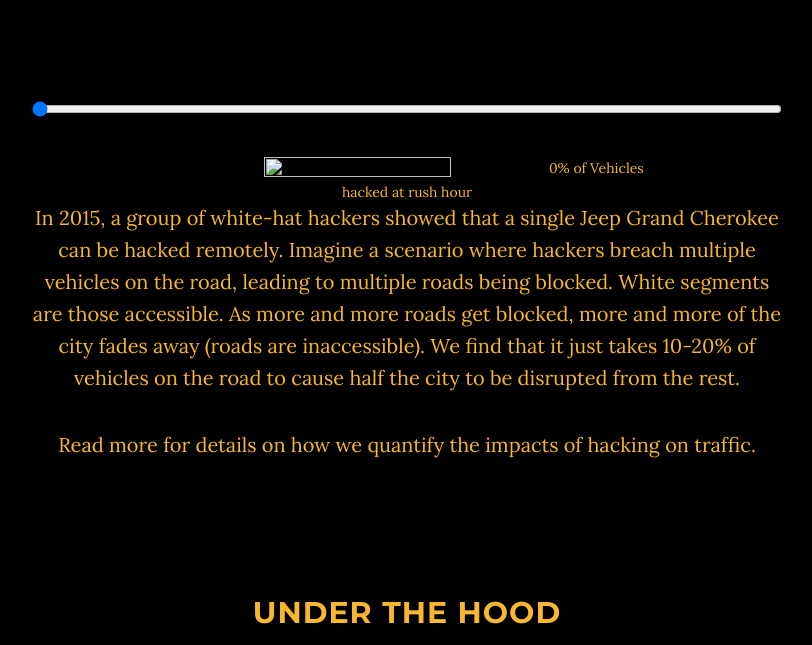
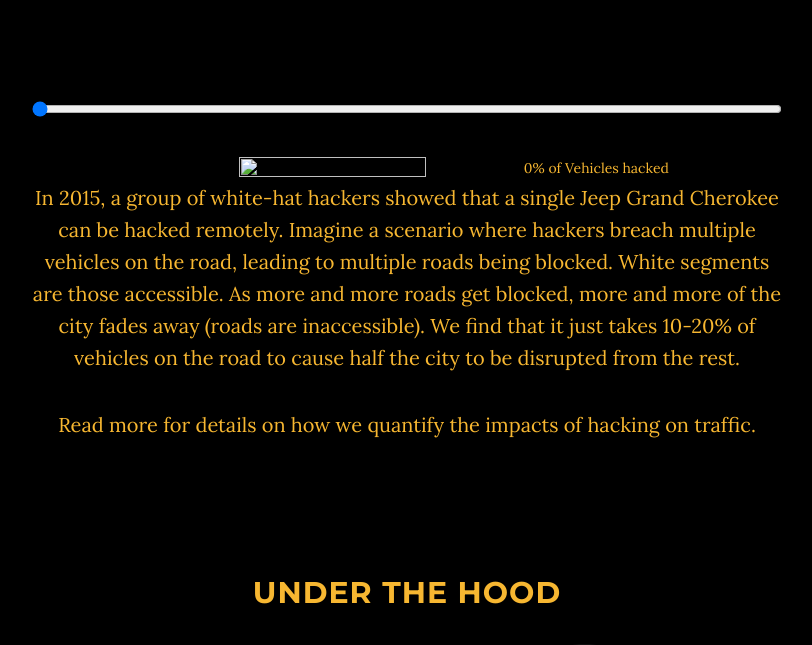
Before and after one commit to skandavivek/Manhattan-Hacked, a Flask app: page / in a window 1280 px wide. Shown: the part 799-1444 px from the top of the page, without its empty margins (233-1045 px from the left). Run offline with Flask 2, Linux system fonts and the light colour scheme; some libraries are stand-ins or nearby versions.

Commit message:
Update index.html

```diff
--- a/app/templates/index.html
+++ b/app/templates/index.html
@@ -149,7 +149,7 @@ $(document).on('input change', '#slider', function() {//listen to slider changes
 <input type="range" id="slider" value="0.0" min="0" max="20" step="1" />
 <br /><br />
 <img src="" width="50%" height="50%" id='img' />
-<span id="sliderStatus">0</span>% of Vehicles<br />  hacked at rush hour
+<span id="sliderStatus">0</span>% of Vehicles hacked
 
 
                 <p>In 2015, a group of white-hat hackers showed that a single Jeep Grand Cherokee can be hacked remotely.
```
